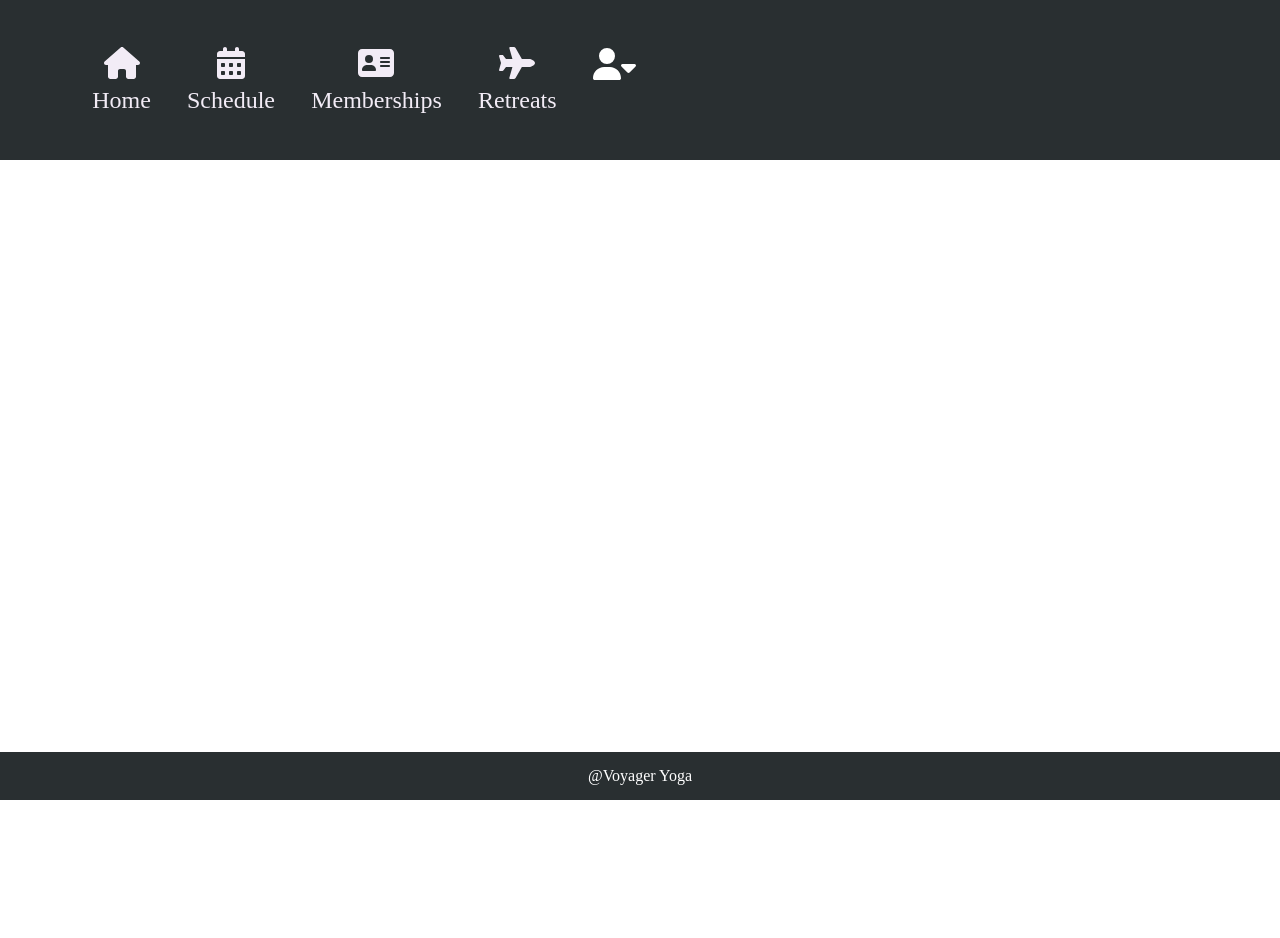
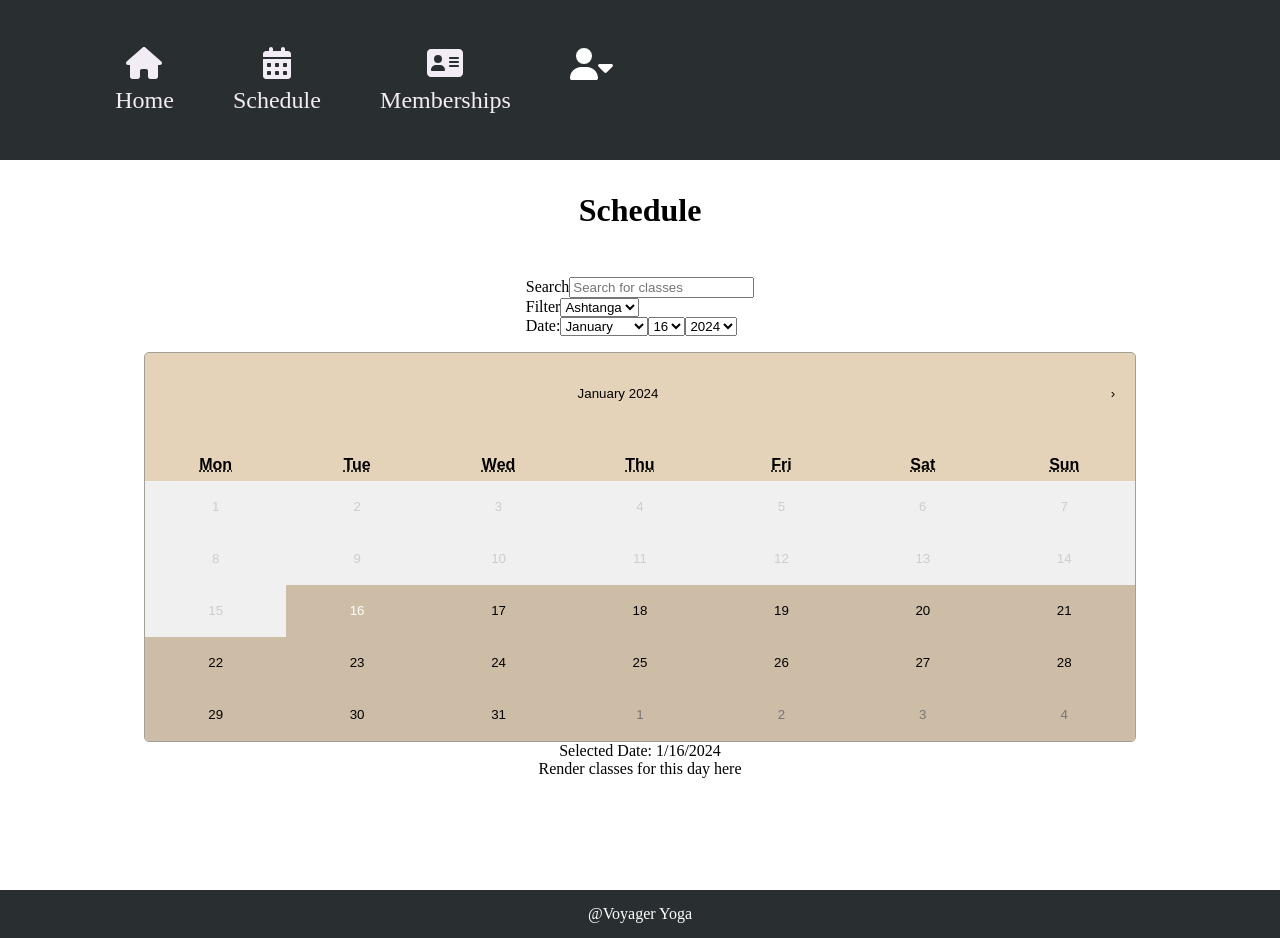
Before and after one commit to annaharbour/yoga-studio-commerce, a React (Create React App) app in the folder client/: page /schedule in a window 1280 px wide. Before the commit the page ends 800 px from the top, so only its background shows below. Built offline with nearby package versions, Linux system fonts and the light colour scheme.

Commit message:
changed calendar styles

```diff
--- a/client/package.json
+++ b/client/package.json
@@ -11,6 +11,8 @@
     "@testing-library/react": "^13.4.0",
     "@testing-library/user-event": "^13.5.0",
     "react": "^18.2.0",
+    "react-calendar": "^4.8.0",
+    "react-datepicker": "^5.0.0",
     "react-dom": "^18.2.0",
     "react-helmet-async": "^2.0.4",
     "react-redux": "^9.0.4",
--- a/client/src/App.css
+++ b/client/src/App.css
@@ -56,7 +56,7 @@ body {
 
 	a {
 		display: inline-block;
-		color: #F2ECF6;
+		color: #f2ecf6;
 		text-decoration: none;
 		text-align: center;
 	}
@@ -206,11 +206,151 @@ h1 {
 	text-align: center;
 }
 
+.react-calendar {
+	width: 100%;
+	height: 100%;
+	background: #e5d3b9;
+	border: 1px solid #a0a096;
+	font-family: Arial, Helvetica, sans-serif;
+	line-height: 2em;
+	border-radius: 5px;
+}
+
+.react-calendar,
+.react-calendar *,
+.react-calendar *:before,
+.react-calendar *:after {
+	-moz-box-sizing: border-box;
+	-webkit-box-sizing: border-box;
+	box-sizing: border-box;
+}
+
+.react-calendar button {
+	margin: 0;
+	border: 0;
+	outline: none;
+	/* CHANGE COLOR FOR ACTIVE DAYS*/
+	background-color: #cebda6;
+}
+
+.react-calendar button:enabled:hover {
+	cursor: pointer;
+	/* CHANGE COLOR FOR HOVER */
+	background-color: #e5d3b9;
+}
+
+.react-calendar__navigation {
+	display: flex;
+	height: 5rem;
+	margin-bottom: 1em;
+}
+
+.react-calendar__navigation button {
+	min-width: 44px;
+	background: none;
+}
+
+.react-calendar__navigation button:disabled {
+	display: none;
+}
+
+.react-calendar__navigation button:enabled:hover,
+.react-calendar__navigation button:enabled:focus {
+	background-color: e5d3b9;
+}
+
+.react-calendar__month-view__weekdays {
+	text-align: center;
+	font: inherit;
+	font-size: 1rem;
+	font-weight: bold;
+
+	/* CHANGE WEEKDAY FONT */
+}
+
+.react-calendar__month-view__weekdays__weekday {
+	padding: em;
+}
+
+.react-calendar__month-view__weekNumbers .react-calendar__tile {
+	display: flex;
+	align-items: center;
+	justify-content: center;
+	font: inherit;
+	font-size: 0.75em;
+	font-weight: bold;
+}
+
+.react-calendar__month-view__days__day--neighboringMonth,
+.react-calendar__decade-view__years__year--neighboringDecade,
+.react-calendar__century-view__decades__decade--neighboringCentury {
+	color: #757575;
+
+	/* different color for next months days */
+}
+
+.react-calendar__tile {
+	max-width: 100%;
+	padding: 10px 6.6667px;
+	background: none;
+	text-align: center;
+	line-height: 16px;
+	font: inherit;
+	font-size: 0.833em;
+}
+
+.react-calendar__tile:disabled {
+	background-color: #f0f0f0;
+	color: #cdcdcd;
+}
+
+.react-calendar__month-view__days__day--neighboringMonth:disabled,
+.react-calendar__decade-view__years__year--neighboringDecade:disabled,
+.react-calendar__century-view__decades__decade--neighboringCentury:disabled {
+	color: #cdcdcd;
+}
+
+.react-calendar__tile:enabled:hover,
+.react-calendar__tile:enabled:focus {
+	background-color: #e6e6e6;
+}
+
+.react-calendar__tile--now {
+	background: #ffff76;
+}
+
+.react-calendar__tile--now:enabled:hover,
+.react-calendar__tile--now:enabled:focus {
+	background: #ffffa9;
+}
+
+.react-calendar__tile--hasActive {
+	background: #76baff;
+}
+
+.react-calendar__tile--hasActive:enabled:hover,
+.react-calendar__tile--hasActive:enabled:focus {
+	background: #a9d4ff;
+}
+
+.react-calendar__tile--active {
+	background: #006edc;
+	color: white;
+}
+
+.react-calendar__tile--active:enabled:hover,
+.react-calendar__tile--active:enabled:focus {
+	background: #1087ff;
+}
+
+.react-calendar--selectRange .react-calendar__tile--hover {
+	background-color: #e6e6e6;
+}
+
 @media (max-width: 1000px) {
 	.title {
 		font-size: 5rem;
-		text-shadow: 2px .5px .5px black;
-
+		text-shadow: 2px 0.5px 0.5px black;
 	}
 
 	.nav-text {
--- a/client/src/App.js
+++ b/client/src/App.js
@@ -10,7 +10,7 @@ import 'react-toastify/dist/ReactToastify.css';
 function App() {
 
   return (
-    <>
+    <div className='App'>
 
       <Nav/>
       <Outlet/>
@@ -18,7 +18,7 @@ function App() {
      />
       <Footer/>
 
-    </>
+    </div>
   );
 }
 
--- a/client/src/components/Nav.jsx
+++ b/client/src/components/Nav.jsx
@@ -10,7 +10,7 @@ import {
 	faUser,
 	faCalendarDays,
 	faAddressCard,
-	faPlane,
+	// faPlane,
 	faCaretDown,
 } from "@fortawesome/free-solid-svg-icons";
 
@@ -72,14 +72,14 @@ export default function Nav() {
 						</div>
 					</NavLink>
 				</li>
-				<li>
+				{/* <li>
 					<NavLink to="/retreats">
 						<div className="nav-item">
 							<FontAwesomeIcon icon={faPlane} className="nav-icon" />
 							<span className="nav-text">Retreats</span>
 						</div>
 					</NavLink>
-				</li>
+				</li> */}
 				<li>
 					<div className="nav-item">
 						{userInfo ? (
--- a/client/src/components/schedule/Classes.jsx
+++ /dev/null
@@ -1,9 +0,0 @@
-import React from 'react'
-
-function Classes() {
-  return (
-    <div>Classes</div>
-  )
-}
-
-export default Classes
--- /dev/null
+++ b/client/src/components/schedule/Schedule.jsx
@@ -0,0 +1,139 @@
+import { useState } from "react";
+import Calendar from "react-calendar";
+
+export default function Schedule() {
+	const [selectedDate, setSelectedDate] = useState(new Date());
+
+	// Event Handlers for Day, Month, Year
+	const generateDaysOptions = () => {
+		const daysInMonth = new Date(
+			selectedDate.getFullYear(),
+			selectedDate.getMonth() + 1,
+			0
+		).getDate();
+
+		const daysArray = Array.from(
+			{ length: daysInMonth },
+			(_, index) => index + 1
+		);
+
+		return daysArray.map((day) => (
+			<option key={day} value={day}>
+				{day}
+			</option>
+		));
+	};
+
+	const months = [
+		"January",
+		"February",
+		"March",
+		"April",
+		"May",
+		"June",
+		"July",
+		"August",
+		"September",
+		"October",
+		"November",
+		"December",
+	];
+
+	const getCurrentYear = new Date().getFullYear();
+	const years = [getCurrentYear, getCurrentYear + 1, getCurrentYear + 2];
+
+	const handleMonthChange = (e) => {
+		const selectedMonth = e.target.value;
+		const updatedDate = new Date(selectedDate);
+		updatedDate.setMonth(months.indexOf(selectedMonth));
+		setSelectedDate(updatedDate);
+	};
+
+	const handleDayChange = (e) => {
+		const selectedDay = e.target.value;
+		const updatedDate = new Date(selectedDate);
+		updatedDate.setDate(selectedDay);
+		setSelectedDate(updatedDate);
+	};
+
+	const handleYearChange = (e) => {
+		const selectedYear = e.target.value;
+		const updatedDate = new Date(selectedDate);
+		updatedDate.setFullYear(selectedYear);
+		setSelectedDate(updatedDate);
+	};
+
+	const handleDateChange = (date) => {
+		setSelectedDate(date);
+	};
+
+	const onSearch = (e) => {
+		e.preventDefault();
+		console.log("Search");
+	};
+
+	return (
+		<div className="form">
+			<h1>Schedule</h1>
+
+			<form onSubmit={onSearch}>
+				<div>
+					<label htmlFor="search">Search</label>
+					<input placeholder="Search for classes"></input>
+				</div>
+
+				<div>
+					<label htmlFor="search">Filter</label>
+					<select name="class-type">
+						<option value="ashtanga">Ashtanga</option>
+						<option value="vinyasa">Vinyasa</option>
+						<option value="power">Power</option>
+					</select>
+				</div>
+
+				<div>
+					<label htmlFor="date">Date:</label>
+					<select
+						name="month"
+						value={months[selectedDate.getMonth()]}
+						onChange={handleMonthChange}>
+						{months.map((month) => (
+							<option key={month} value={month}>
+								{month}
+							</option>
+						))}
+					</select>
+					<select
+						name="day"
+						value={selectedDate.getDate()}
+						onChange={handleDayChange}>
+						{generateDaysOptions()}
+					</select>
+					<select
+						name="year"
+						value={selectedDate.getFullYear()}
+						onChange={handleYearChange}>
+						{years.map((year) => (
+							<option key={year} value={year}>
+								{year}
+							</option>
+						))}
+					</select>
+
+          {/* Select range */}
+				</div>
+			</form>
+			<Calendar
+				onChange={handleDateChange}
+        view="month"
+				value={selectedDate}
+				minDate={new Date()}
+				maxDate={new Date(new Date().setFullYear(new Date().getFullYear() + 2))}
+				prev2Label={null}
+				next2Label={null}
+        className="react-calendar" 			/>
+			<div>Selected Date: {selectedDate.toLocaleDateString()}</div>
+			<div>Render classes for this day here</div>
+		</div>
+	);
+}
--- a/client/src/index.js
+++ b/client/src/index.js
@@ -11,7 +11,7 @@ import Login from "./components/auth/Login";
 import Register from "./components/auth/Register";
 import Plans from "./components/memberships/Plans";
 import Retreats from './components/schedule/Retreats'
-import Classes from "./components/schedule/Classes";
+import Schedule from "./components/schedule/Schedule";
 import Profile from './components/auth/Profile'
 import PrivateRoute from "./components/auth/PrivateRoute";
 
@@ -24,7 +24,7 @@ const router = (
 				<Route path="/register" element={<Register />} />
 				<Route path="/memberships" element={<Plans />} />
 				<Route path="/retreats" element={<Retreats />} />
-				<Route path="/schedule" element={<Classes />} />
+				<Route path="/schedule" element={<Schedule />} />
 				<Route path="" element={<PrivateRoute />}>
 					<Route path="/account" element={<Profile />} />
 				</Route>
```
Also changed, not shown: 2 other files (tests, documents, lock files or other folders).
